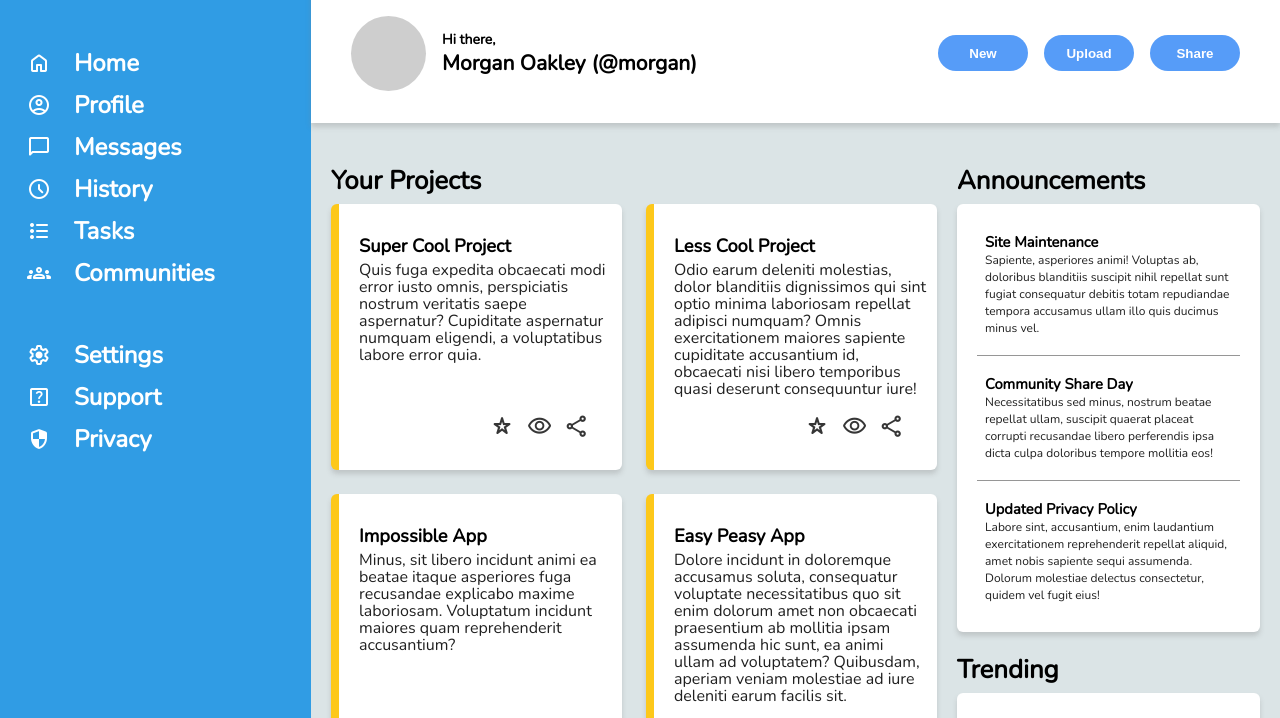
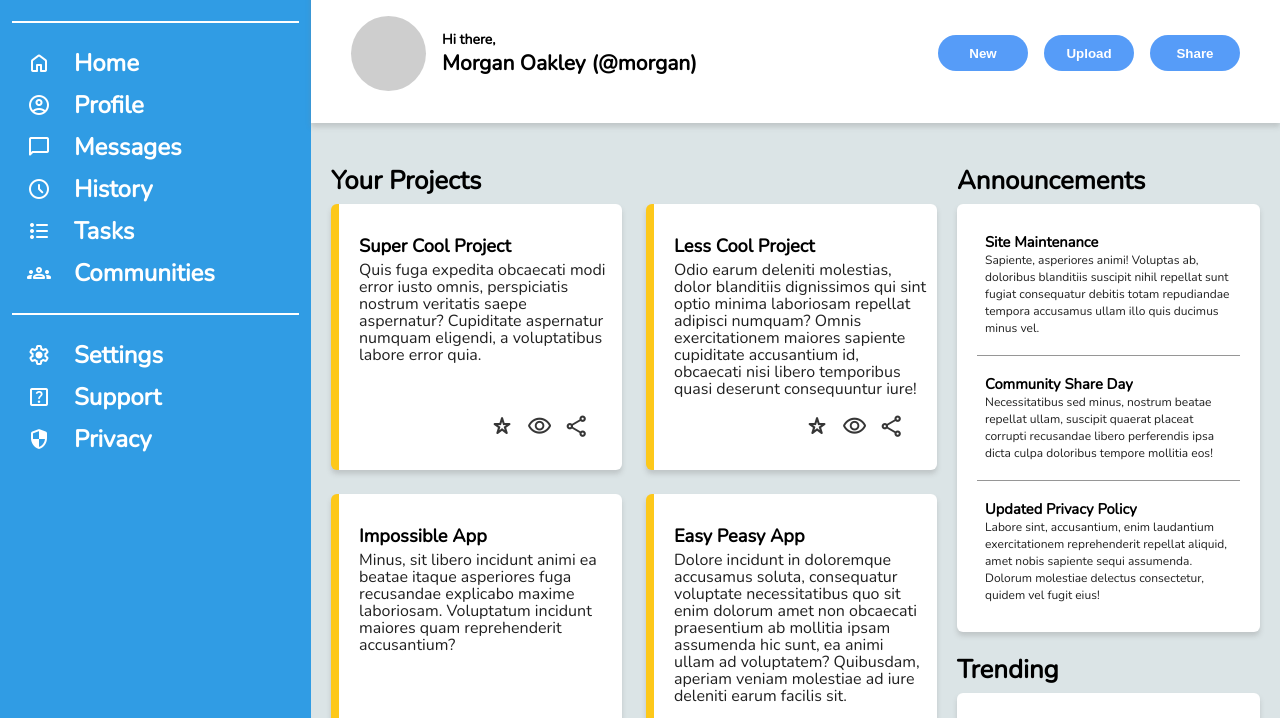
Before and after one commit to njcushing/odin-admin-dashboard, a plain HTML site: page index.html in a window 1280 px wide. Shown: the part 77-795 px from the top of the page. Drawn offline with nearby package versions, Linux system fonts and the light colour scheme.

Commit message:
Add and style separators between sections of the sidebar

```diff
--- a/index.html
+++ b/index.html
@@ -12,6 +12,7 @@
                     <div class="dashboard-icon no-select icon-place-centered material-symbols-rounded">Dashboard</div>
                     <div class="no-select">Dashboard</div>
                 </div>
+                <div class="sidebar-separator"></div>
                 <div class="sidebar-nav-primary">
                     <li class="nav-home">
                         <div class="no-select icon-place-centered material-symbols-rounded">Home</div><a href="">Home</a>
@@ -32,6 +33,7 @@
                         <div class="no-select icon-place-centered material-symbols-rounded">Groups</div><a href="">Communities</a>
                     </li>
                 </div>
+                <div class="sidebar-separator"></div>
                 <div class="sidebar-nav-secondary">
                     <li class="nav-settings">
                         <div class="no-select icon-place-centered material-symbols-rounded">Settings</div><a href="">Settings</a>
--- a/styles.css
+++ b/styles.css
@@ -110,7 +110,7 @@ h3, h5, h6 {
 .main {
     display: grid;
     grid-template-rows: auto 4fr;
-    grid-template-columns: auto auto 2fr;
+    grid-template-columns: repeat(3, auto);
     width: inherit;
     height: inherit;
 }
@@ -123,8 +123,14 @@ h3, h5, h6 {
     background-color: rgb(48, 156, 228);
     color: white;
     font-weight: bold;
-    padding: 20px 40px 20px 4px;
-    gap: 50px;
+    padding-top: 20px;
+    gap: 24px;
+}
+.sidebar-separator {
+    justify-self: center;
+    width: 92%;
+    height: 2px;
+    background-color: #fff;
 }
 .dashboard-title .dashboard-icon {
     font-size: 2.2rem;
@@ -133,6 +139,7 @@ h3, h5, h6 {
 .sidebar > div > li {
     display: grid;
     grid-template-columns: 70px auto;
+    padding: 0 40px 0 4px;
 }
 .sidebar li {
     list-style: none;
```
